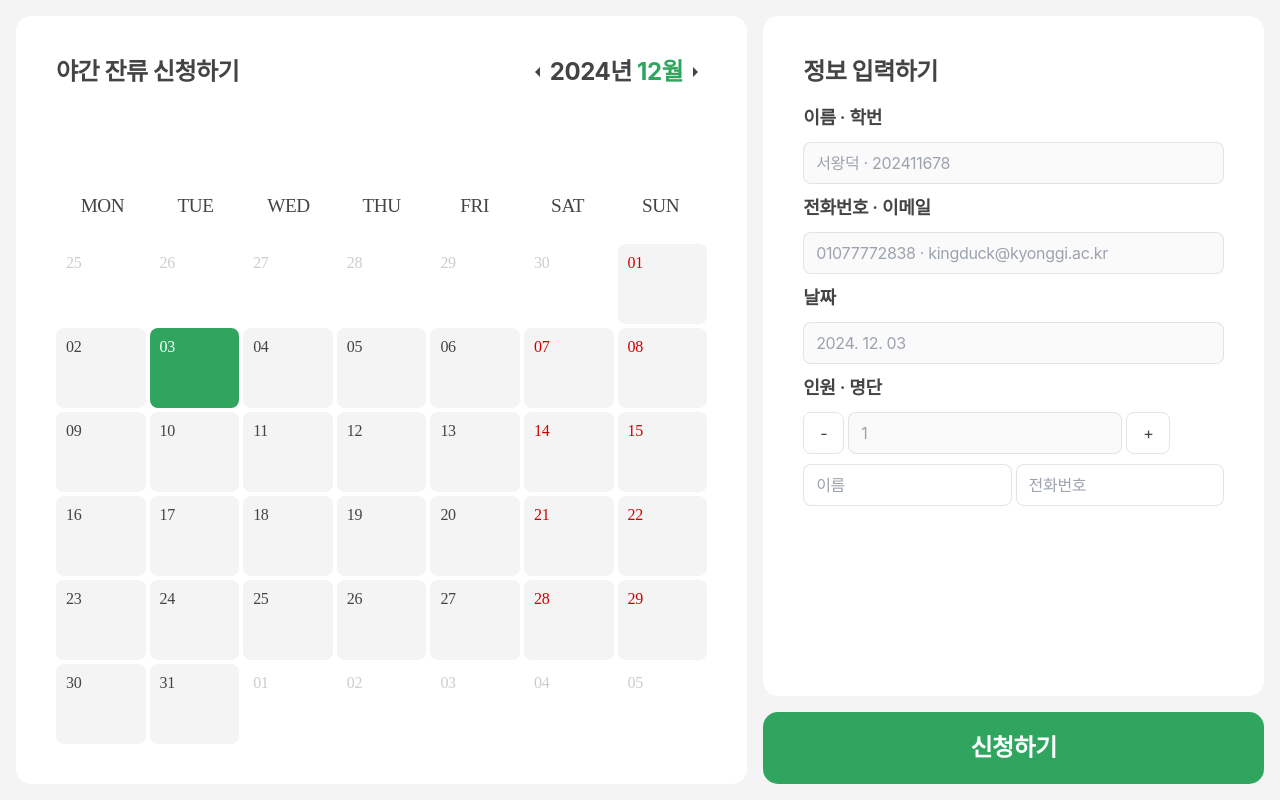
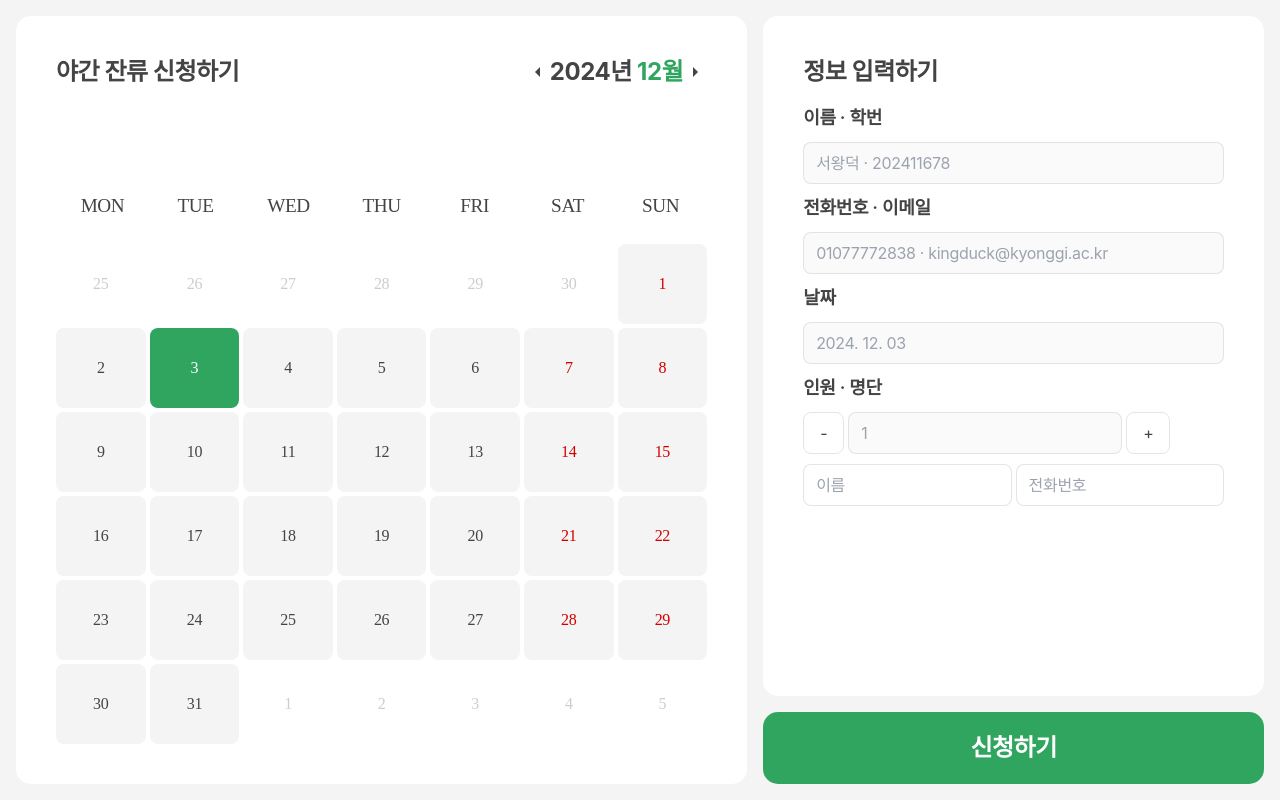
Before and after one commit to TeamPu/TeamPu-Client, a React (Vite) app: page /form in a window 1280 px wide. Built offline with nearby package versions, Linux system fonts and the light colour scheme; no server answers.

Commit message:
feat : integrate reservation view API

```diff
--- a/src/components/HomeCalendar.css
+++ b/src/components/HomeCalendar.css
@@ -70,6 +70,7 @@
 
 abbr {
   text-decoration: none;
+  position: sticky;
 
   @media (max-width: 768px) {
     font-size: 0.7rem;
@@ -114,9 +115,8 @@ abbr {
   min-height: 7vh;
   max-height: 10vh;
   padding: 10px;
-  display: flex;
-  text-align: start;
-  justify-content: flex-start;
+  display: grid;
+  place-items: center;
   font: inherit;
   background-color: #f4f4f4;
   border-radius: 8px;
--- a/src/components/HomeCalendar.jsx
+++ b/src/components/HomeCalendar.jsx
@@ -1,8 +1,24 @@
 import Calendar from "react-calendar";
 import "./HomeCalendar.css";
 import moment from "moment";
+import { useEffect, useState } from "react";
+import { axios, requests } from "../apis";
 
 export default function HomeCalendar({ firstDay, lastDay, value, onChange }) {
+  const [resData, setResData] = useState([]);
+  const [dataYM, setDataYM] = useState(null);
+  useEffect(() => {
+    axios
+      .get(requests.fetchAllReservations)
+      .then((response) => {
+        setResData(response.data.body.days);
+        setDataYM({
+          month: response.data.body.month,
+          year: response.data.body.year,
+        });
+      })
+      .catch((error) => console.error(error));
+  }, []);
   return (
     <div>
       <Calendar
@@ -10,8 +26,33 @@ export default function HomeCalendar({ firstDay, lastDay, value, onChange }) {
         value={value}
         minDate={firstDay}
         maxDate={lastDay}
-        formatDay={(locale, date) => moment(date).format("DD")}
+        formatDay={(locale, date) => moment(date).format("D")}
         showDoubleView={false}
+        tileContent={({ date }) => {
+          if (resData.length > 0 && dataYM) {
+            const matchedData = resData.find(
+              (data) =>
+                date.getDate() === data.day &&
+                dataYM.month === date.getMonth() + 1 &&
+                dataYM.year === date.getFullYear(),
+            );
+            if (matchedData) {
+              console.log(matchedData, date.getUTCDate());
+              return (
+                <p
+                  className="text-sm text-[#666] md:text-base"
+                  key={matchedData.day}
+                >
+                  <span className="text-primary-dark">
+                    {matchedData.reservationCount}
+                  </span>
+                  팀
+                </p>
+              );
+            }
+          }
+          return null;
+        }}
       />
     </div>
   );
--- /dev/null
+++ b/src/utils/index.js
@@ -0,0 +1 @@
+export { getCookie } from "./getCookie";
```
